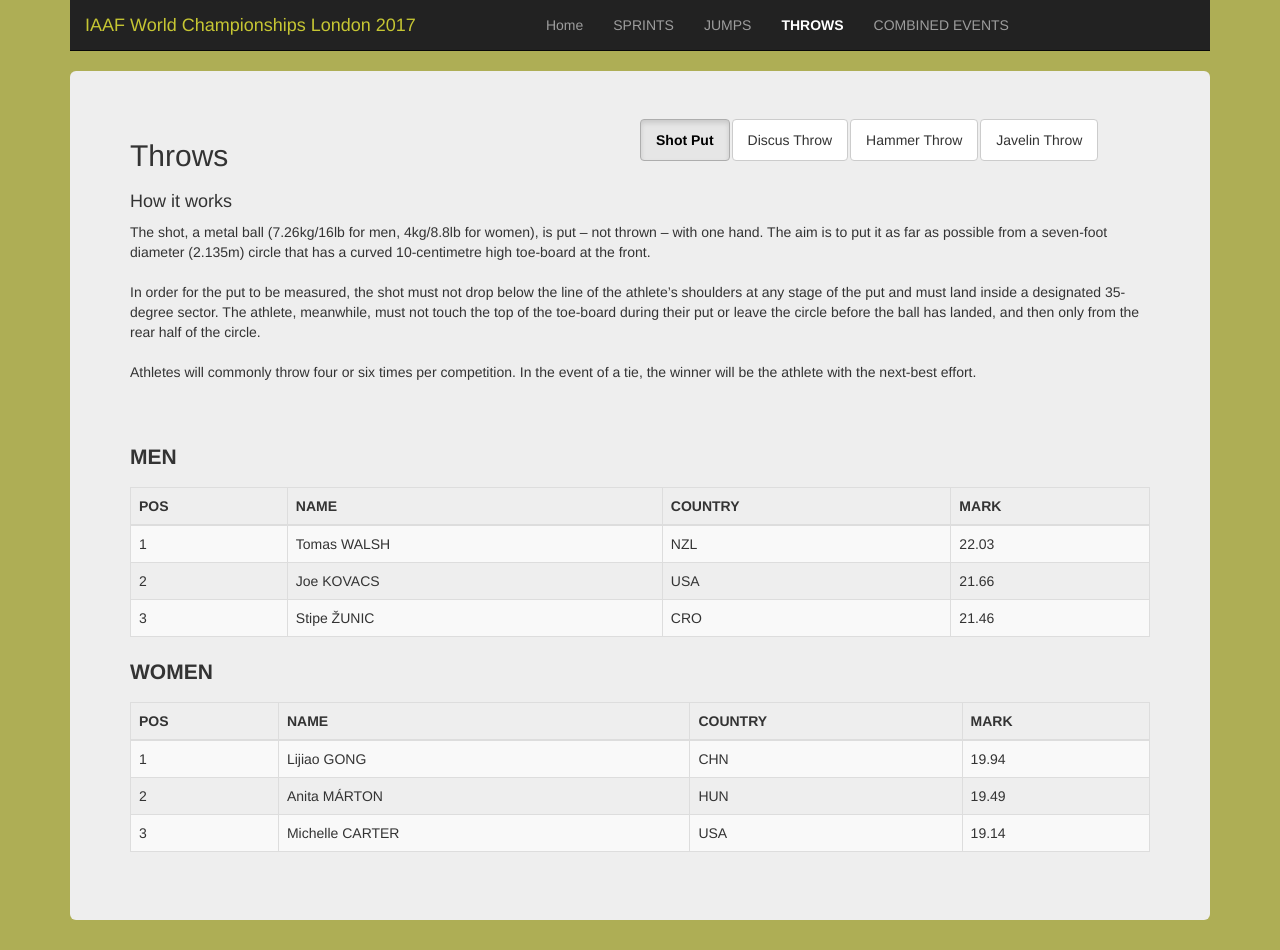
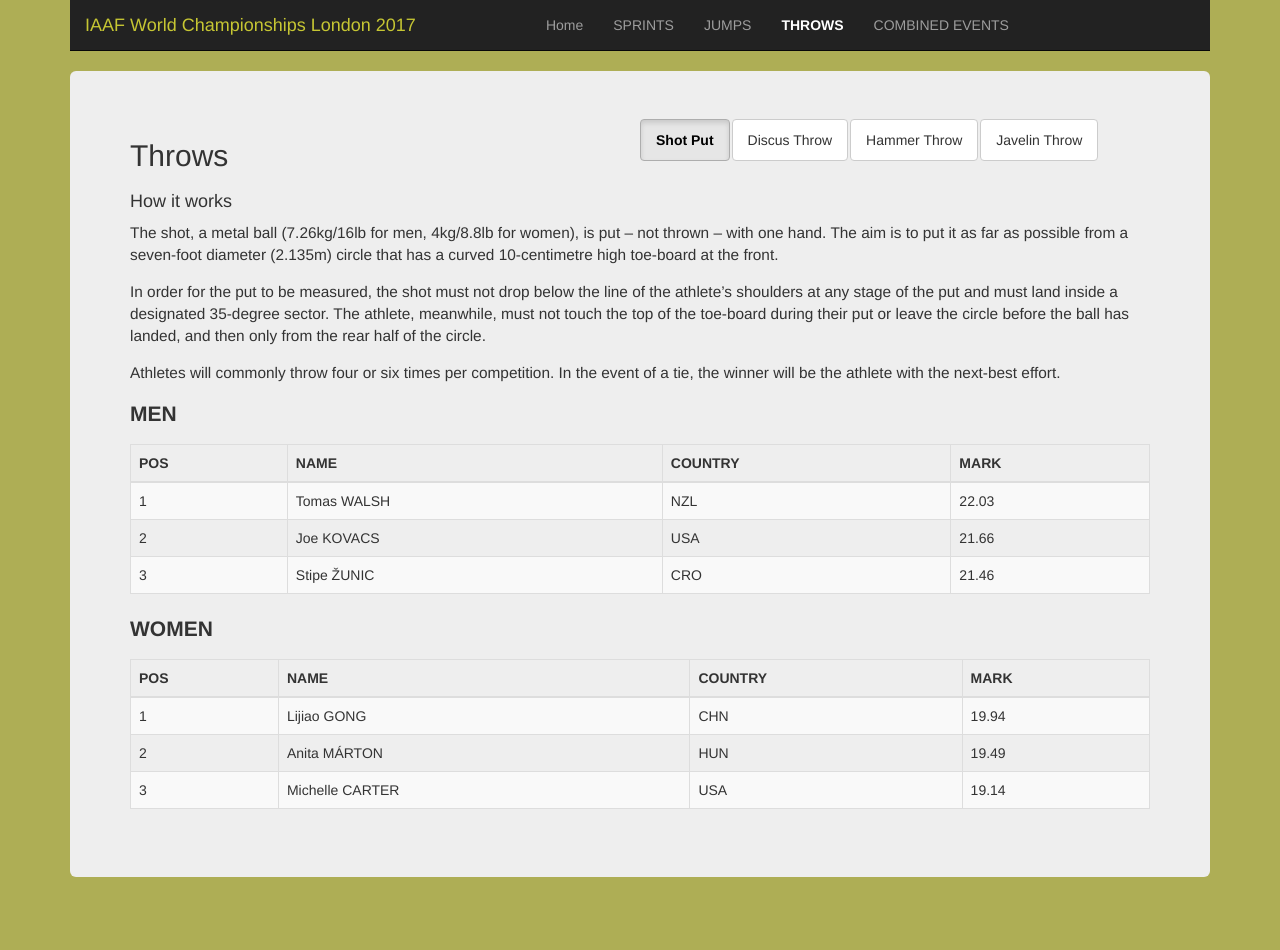
Before and after one commit to pluboj/react-IAAF, a React (Create React App) app: page /throws/sput in a window 1280 px wide. After the commit the page ends 907 px from the top, so only its background shows below. Built offline with nearby package versions, Linux system fonts and the light colour scheme.

Commit message:
Add Intro component

```diff
--- a/src/App.css
+++ b/src/App.css
@@ -21,3 +21,7 @@
 	color: #000 !important;
 	font-weight: bold;
 }
+
+.intro-text {
+	font-size: 1.1em !important;
+}
--- /dev/null
+++ b/src/components/Intro.js
@@ -0,0 +1,7 @@
+import React from 'react';
+
+const Intro = (props) => (
+	<p className="intro-text">{props.text}</p>
+)
+
+export default Intro;
--- a/src/components/jumps/JumpsContainer.js
+++ b/src/components/jumps/JumpsContainer.js
@@ -1,5 +1,6 @@
 import React from 'react';
 import JumpsE from './JumpsE';
+import Intro from '../Intro';
 
 const JumpsContainer = (props) => {
   let resultsM = props.data.m.map((result) => {
@@ -17,12 +18,15 @@
                    mark={result.mark}
                    key={"hjumpw-"+ result.pos} />
   });
+
+let intro = props.intro.map((result) => {
+  	return <Intro text={result} />
+  });
+
   return (
   	<div>
   		<h4>How it works</h4>
-  		{props.intro[0]} <br/><br/>
-      {props.intro[1]} <br/><br/>
-      {props.intro[2]} <br/><br/>
+  		{intro}
   		<p><strong>MEN</strong></p>
 	    <table className="table table-bordered table-striped">
 	    	<thead>
--- a/src/components/sprints/SprintsContainer.js
+++ b/src/components/sprints/SprintsContainer.js
@@ -1,5 +1,6 @@
 import React from 'react';
 import SprintE from './SprintE';
+import Intro from '../Intro';
 
 const SprintsContainer = (props) => {
   let resultsM = props.data.m.map((result) => {
@@ -20,10 +21,14 @@
                    key={"m100-"+ result.pos} />
   });
 
+  let intro = props.intro.map((result) => {
+  	return <Intro text={result} />
+  });
+
   return (
   	<div>
   		<h4>How it works</h4>
-  		{props.intro[0]} <br/><br/> {props.intro[1]} <br/><br/>
+  		{intro}
   		<p><strong>MEN</strong></p>
 	    <table className="table table-bordered table-striped">
 	    	<thead>
--- a/src/components/throws/ThrowsContainer.js
+++ b/src/components/throws/ThrowsContainer.js
@@ -1,5 +1,6 @@
 import React from 'react';
 import ThrowsE from './ThrowsE';
+import Intro from '../Intro';
 
 const ThrowsContainer = (props) => {
   let resultsM = props.data.m.map((result) => {
@@ -18,13 +19,14 @@
                    key={"throw-"+ result.pos} />
   });
 
+  let intro = props.intro.map((result) => {
+  	return <Intro text={result} />
+  });
+
   return (
   	<div>
   		<h4>How it works</h4>
-  		{props.intro[0]} <br/><br/>
-  		{props.intro[1]} <br/><br/>
-  		{props.intro[2]} <br/><br/>
-  		{props.intro[3]} <br/><br/>
+  		{intro}
   		<p><strong>MEN</strong></p>
 	    <table className="table table-bordered table-striped">
 	    	<thead>
```
